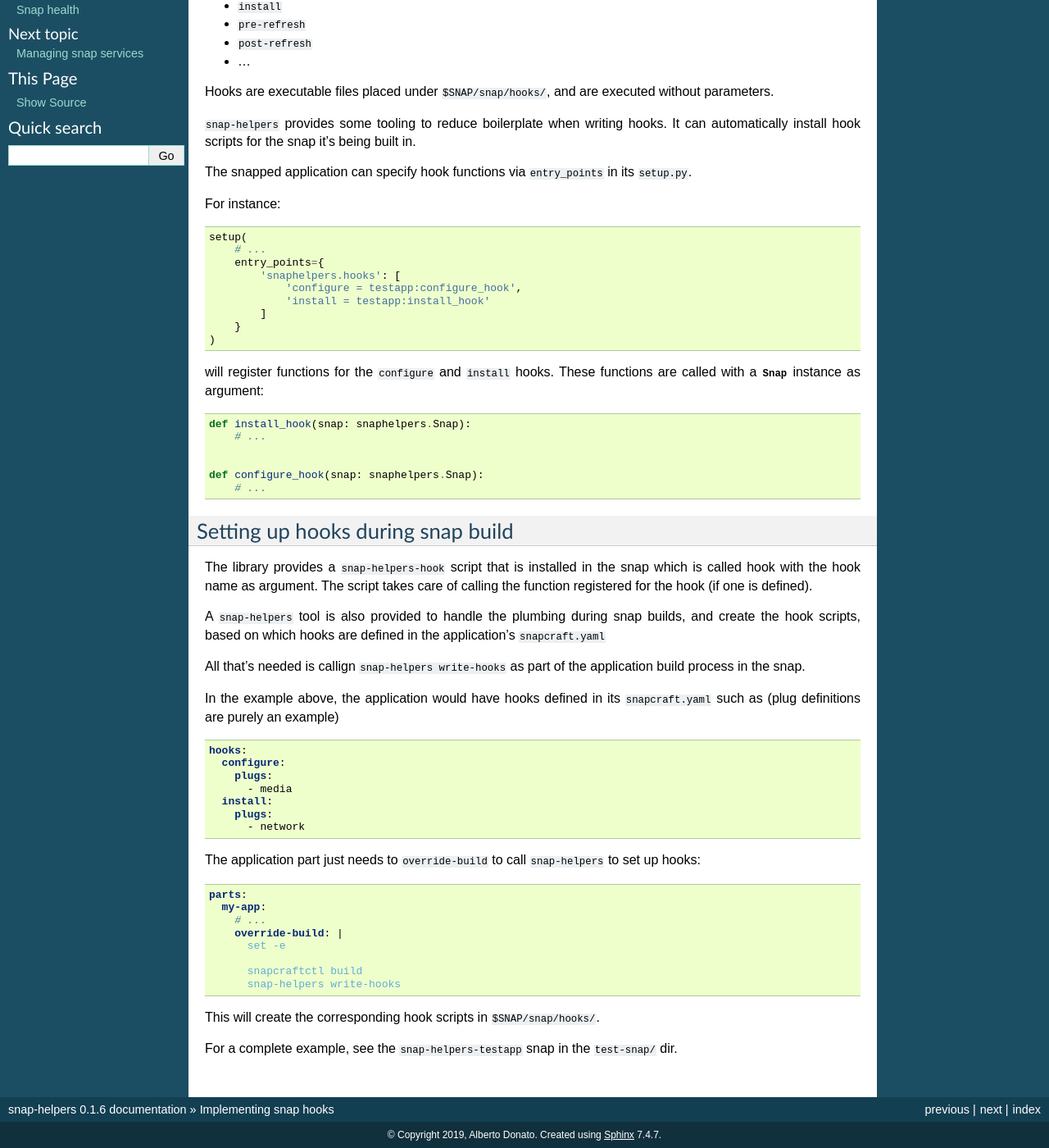
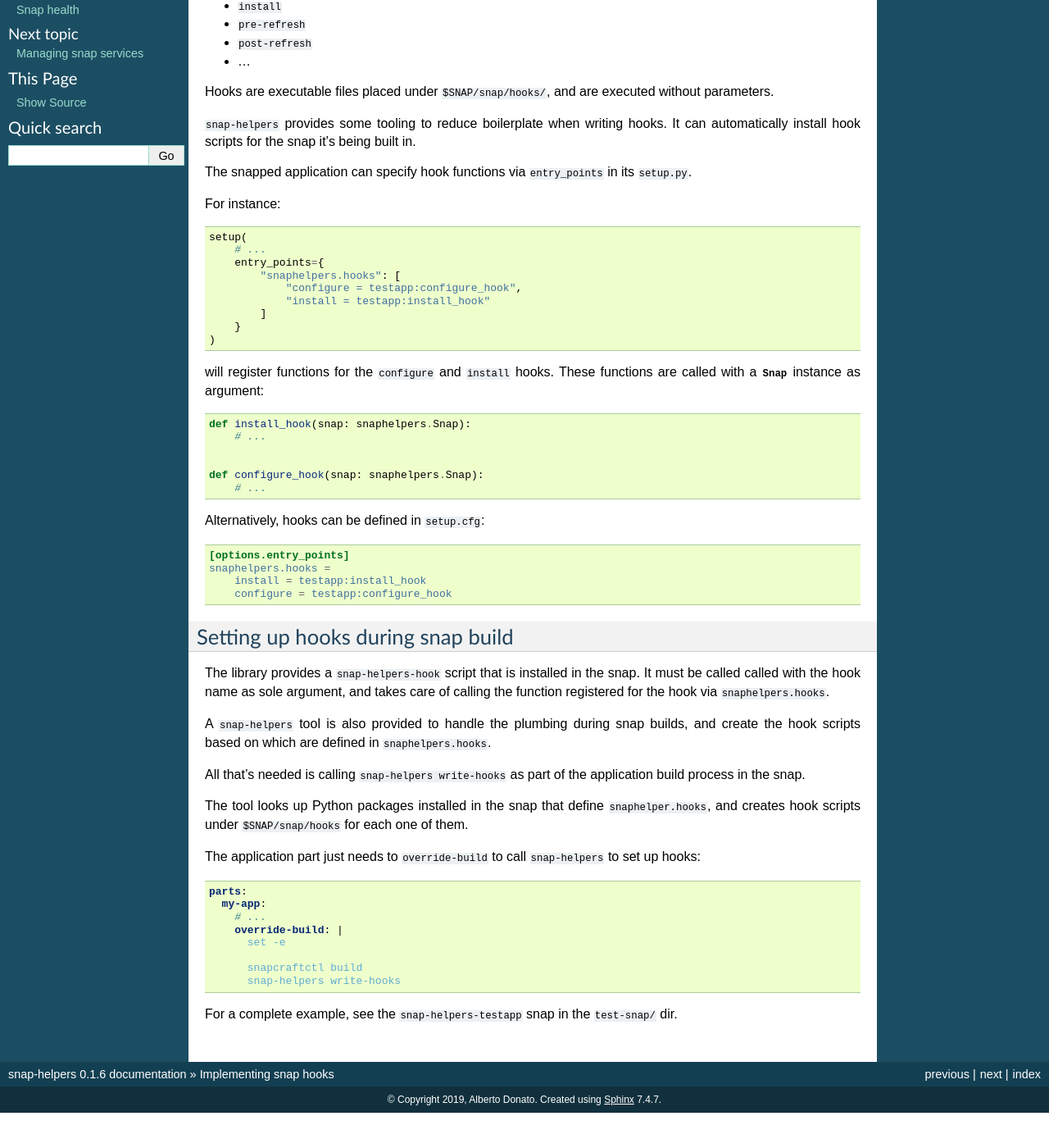
Before and after one commit to albertodonato/snap-helpers, a Sphinx documentation site: the page built from docs/hooks.rst, in a window 1280 px wide and 1400 px high, scrolled down 155 px. Shown: the whole window at 82% size. Built offline with Sphinx 7.4.7, drawn with Linux system fonts in a browser that asks for light colours; after the commit the page ends 1512 px from its top, so only the background shows below that.

Commit message:
read hooks from entry points instead of snapcraft.yaml

```diff
--- a/docs/hooks.rst
+++ b/docs/hooks.rst
@@ -25,13 +25,12 @@ For instance:
    setup(
        # ...
        entry_points={
-           'snaphelpers.hooks': [
-               'configure = testapp:configure_hook',
-               'install = testapp:install_hook'
+           "snaphelpers.hooks": [
+               "configure = testapp:configure_hook",
+               "install = testapp:install_hook"
            ]
        }
    )
-
 
 will register functions for the ``configure`` and ``install`` hooks.
 These functions are called with a :class:`Snap` instance as argument:
@@ -46,33 +45,32 @@ These functions are called with a :class:`Snap` instance as argument:
        # ...
 
 
+Alternatively, hooks can be defined in ``setup.cfg``:
+
+.. code:: ini
+
+   [options.entry_points]
+   snaphelpers.hooks =
+       install = testapp:install_hook
+       configure = testapp:configure_hook
+
+
 Setting up hooks during snap build
 ----------------------------------
 
 The library provides a ``snap-helpers-hook`` script that is installed in the
-snap which is called hook with the hook name as argument. The script takes care
-of calling the function registered for the hook (if one is defined).
+snap. It must be called called with the hook name as sole argument, and takes care
+of calling the function registered for the hook via ``snaphelpers.hooks``.
 
 A ``snap-helpers`` tool is also provided to handle the plumbing during snap
-builds, and create the hook scripts, based on which hooks are defined in the
-application's ``snapcraft.yaml``
+builds, and create the hook scripts based on which are defined in ``snaphelpers.hooks``.
 
-All that's needed is callign ``snap-helpers write-hooks`` as part of the
+All that's needed is calling ``snap-helpers write-hooks`` as part of the
 application build process in the snap.
 
-In the example above, the application would have hooks defined in its
-``snapcraft.yaml`` such as (plug definitions are purely an example)
-
-.. code:: yaml
-
-   hooks:
-     configure:
-       plugs:
-         - media
-     install:
-       plugs:
-         - network
-
+The tool looks up Python packages installed in the snap that define
+``snaphelper.hooks``, and creates hook scripts under ``$SNAP/snap/hooks`` for
+each one of them.
 
 The application part just needs to ``override-build`` to call ``snap-helpers``
 to set up hooks:
@@ -89,7 +87,5 @@ to set up hooks:
          snap-helpers write-hooks
 
 
-This will create the corresponding hook scripts in ``$SNAP/snap/hooks/``.
-
 For a complete example, see the ``snap-helpers-testapp`` snap in the
 ``test-snap/`` dir.
```
Also changed, not shown: README.rst (+12 -3 lines), 6 other files.
